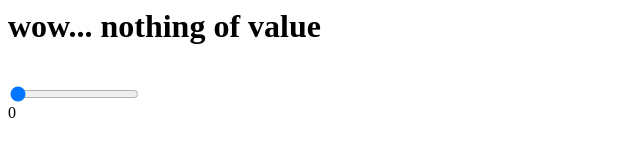
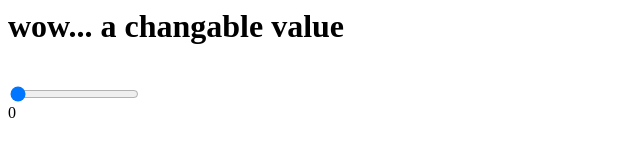
Before and after one commit to AlexHamre/StormworksHTTP, a website: page controls.html in a window 1280 px wide. Shown: the whole page, without its empty margins (0-640 px from the left). Drawn offline with nearby package versions, Linux system fonts and the light colour scheme; no server answers.

Commit message:
Update controls.html

```diff
--- a/controls.html
+++ b/controls.html
@@ -6,7 +6,7 @@
     <title>Stormcontroller</title>
 </head>
 <body>
-    <h1>wow... nothing of value</h1>
+    <h1>wow... a changable value</h1>
     <br>
     <input type="range" min="0" max="100" value="0" id="myRange">
     <div id="demo">0</div>
```
